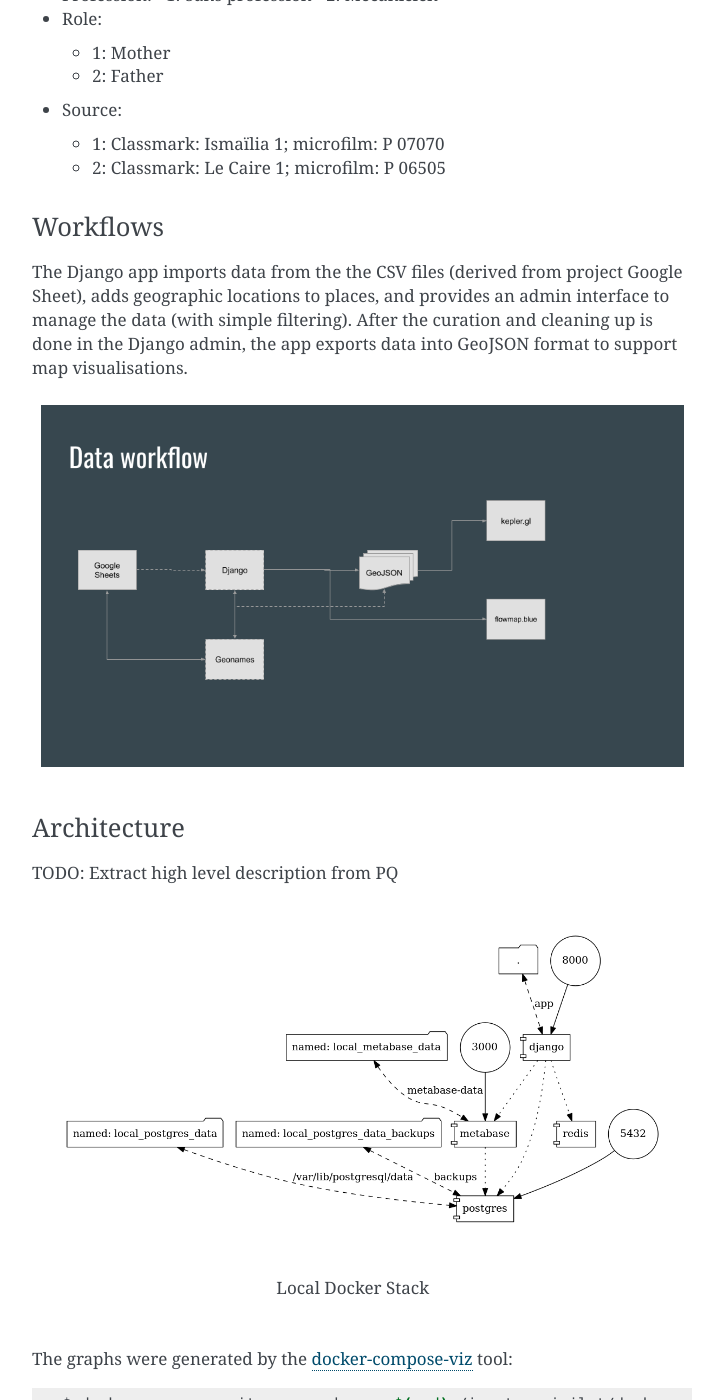
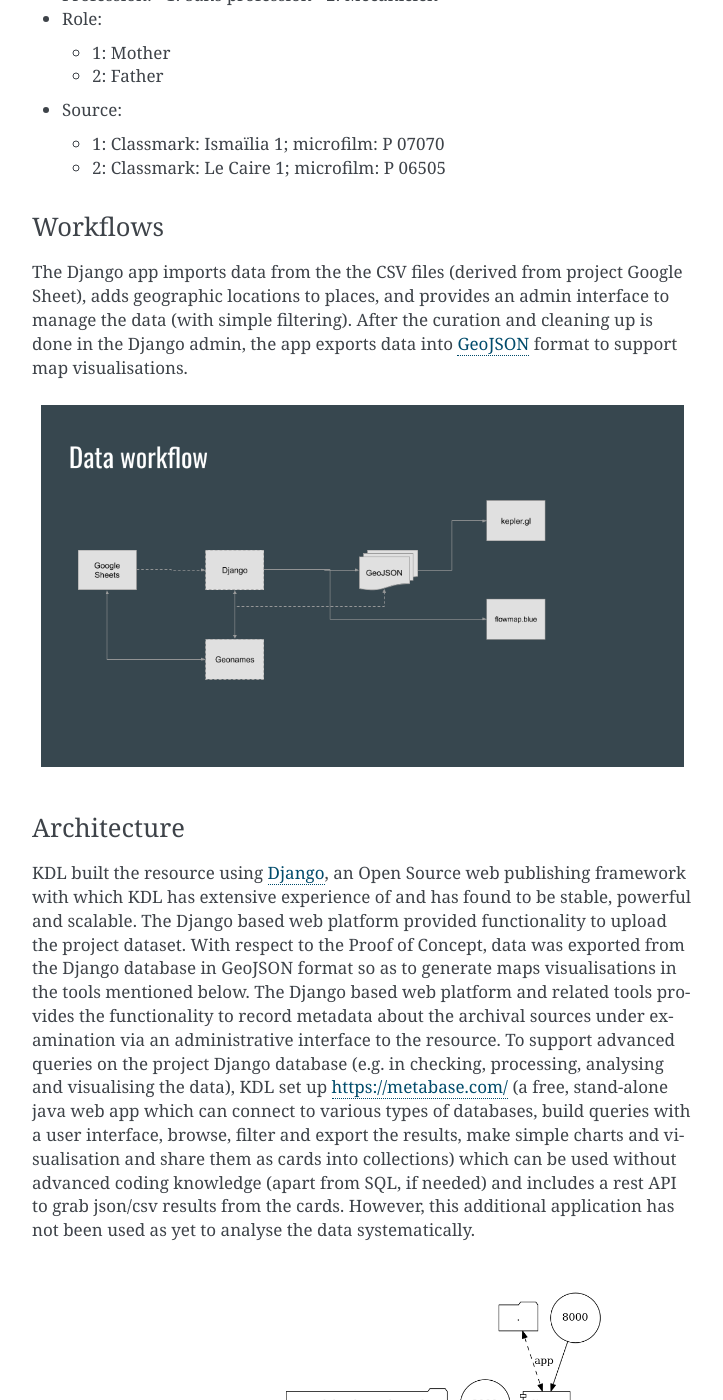
Before and after one commit to kingsdigitallab/etat-civil-django, a Sphinx documentation site: the page built from docs/technical-overview.rst, in a window 1280 px wide and 1400 px high, scrolled down 1916 px. Shown: the whole window, without its empty margins (388-1111 px from the left). Built offline with Sphinx 7.4.7, drawn with Linux system fonts in a browser that asks for light colours.

Commit message:
Add text under Architecture

```diff
--- a/docs/technical-overview.rst
+++ b/docs/technical-overview.rst
@@ -95,7 +95,7 @@ Below is an example of how the model is used to record information on one deed (
 
 Workflows
 ^^^^^^^^^
-The Django app imports data from the the CSV files (derived from project Google Sheet), adds geographic locations to places, and provides an admin interface to manage the data (with simple filtering). After the curation and cleaning up is done in the Django admin, the app exports data into GeoJSON format to support map visualisations.
+The Django app imports data from the the CSV files (derived from project Google Sheet), adds geographic locations to places, and provides an admin interface to manage the data (with simple filtering). After the curation and cleaning up is done in the Django admin, the app exports data into GeoJSON_ format to support map visualisations.
 
 .. figure:: _images/data-workflow.png
     :align: center
@@ -103,9 +103,12 @@ The Django app imports data from the the CSV files (derived from project Google
     :figclass: align-center
     :width: 100%
 
+.. _GeoJSON: https://tools.ietf.org/html/rfc7946
+
 Architecture
 ^^^^^^^^^^^^
-TODO: Extract high level description from PQ
+KDL built the resource using Django_, an Open Source web publishing framework with which KDL has extensive experience of and has found to be stable, powerful and scalable. The Django based web platform provided functionality to upload the project dataset. With respect to the Proof of Concept, data was exported from the Django database in GeoJSON format so as to generate maps visualisations in the tools mentioned below. The Django based web platform and related tools provides the functionality to record metadata about the archival sources under examination via an administrative interface to the resource.
+To support advanced queries on the project Django database (e.g. in checking, processing, analysing and visualising the data), KDL set up https://metabase.com/ (a free, stand-alone java web app which can connect to various types of databases, build queries with a user interface, browse, filter and export the results, make simple charts and visualisation and share them as cards into collections) which can be used without advanced coding knowledge (apart from SQL, if needed) and includes a rest API to grab json/csv results from the cards. However, this additional application has not been used as yet to analyse the data systematically.
 
 .. figure:: _images/docker-local.png
     :align: center
@@ -120,6 +123,7 @@ The graphs were generated by the docker-compose-viz_ tool::
     $ docker run --rm -it --name dcv -v $(pwd):/input pmsipilot/docker-compose-viz render -m image local.yml
 
 .. _docker-compose-viz: https://github.com/ahmadawais/Emoji-Log
+.. _Django: https://www.djangoproject.com/
 
 Design process
 --------------
```
